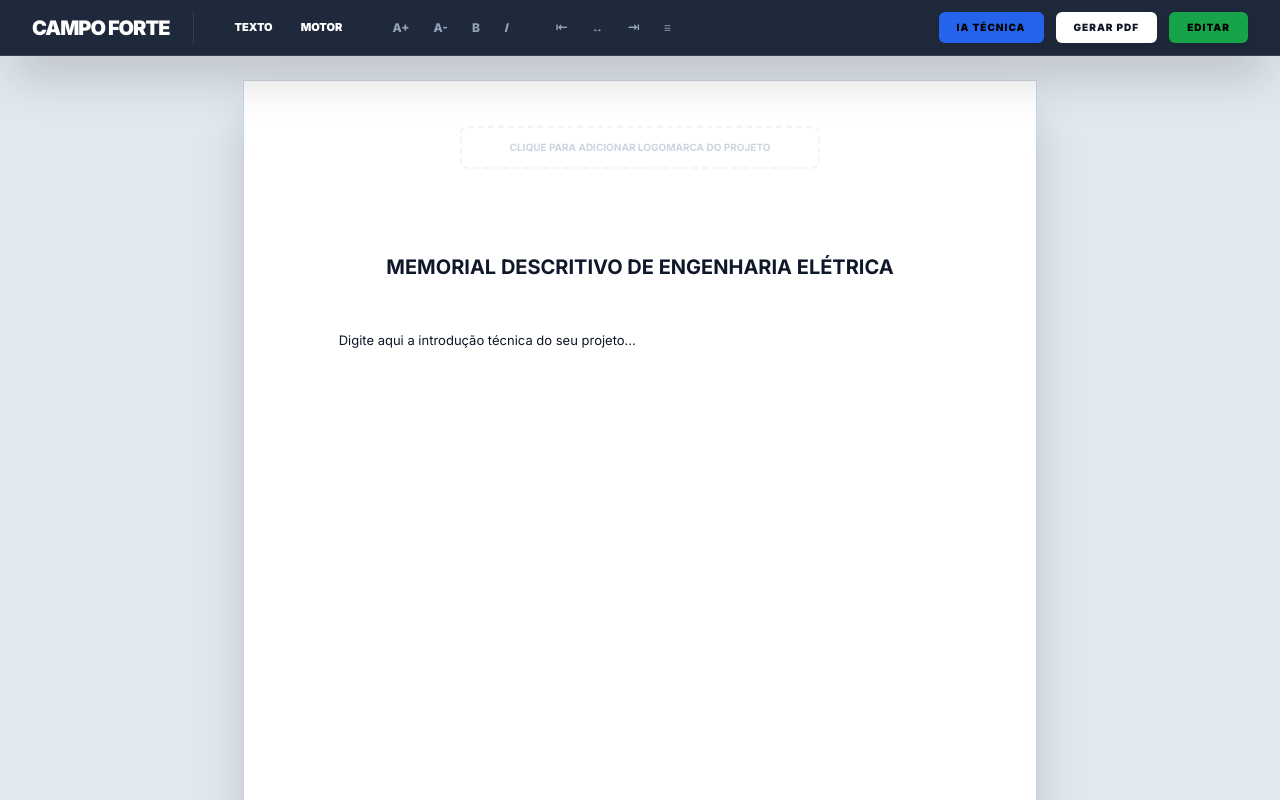
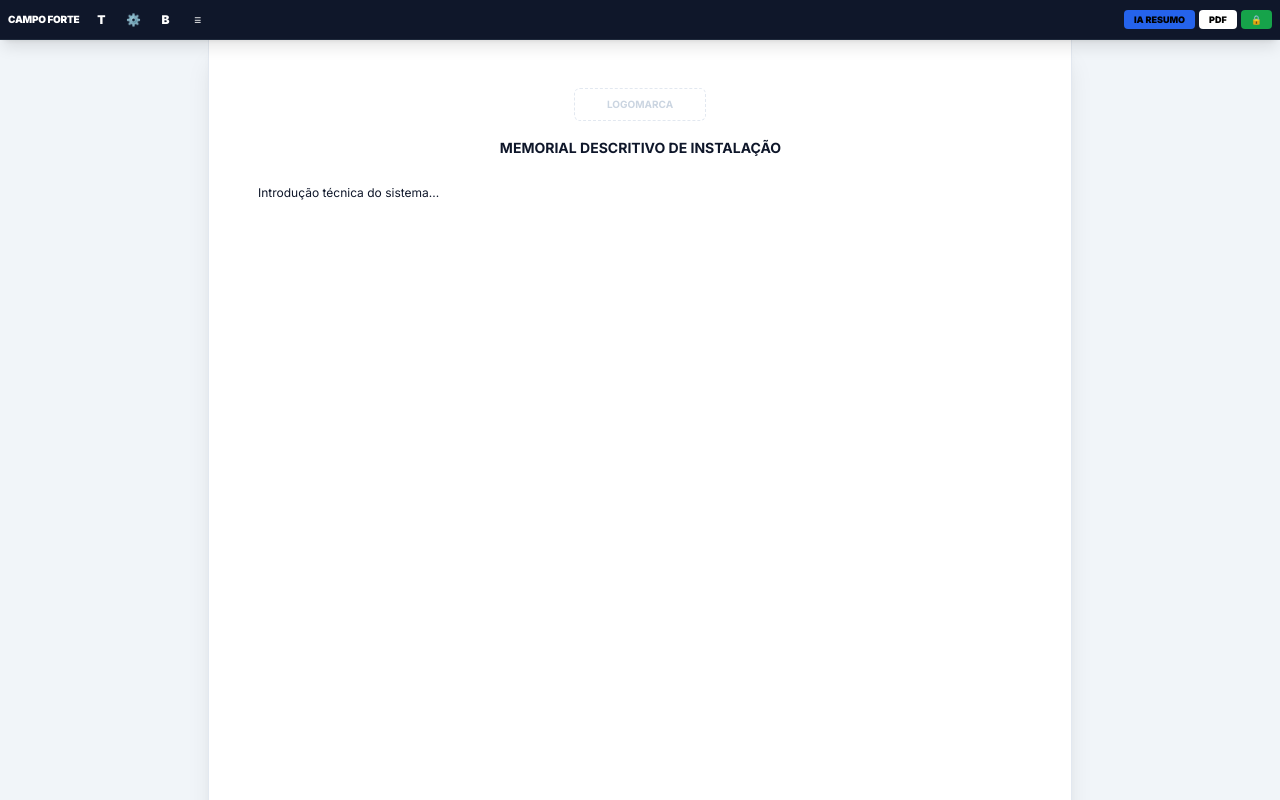
Before and after one commit to joabagricio12/CAMPO-FORTE-APP, a React (Vite) app: page / in a window 1280 px wide. Shown: the top 800 px of the page. Built offline with nearby package versions, Linux system fonts and the light colour scheme.

Commit message:
Add files via upload

```diff
--- a/App.tsx
+++ b/App.tsx
@@ -6,39 +6,46 @@ import { calculateDimensioning, calculateGeneralSummary } from './calculations';
 import { GoogleGenAI } from "@google/genai";
 
 const MotorIcon = () => (
-  <svg viewBox="0 0 64 64" fill="none" xmlns="http://www.w3.org/2000/svg" className="w-10 h-10 text-[#005792]">
-    <rect x="12" y="24" width="32" height="20" rx="1" stroke="currentColor" strokeWidth="3" fill="white"/>
-    <rect x="44" y="30" width="6" height="8" rx="1" fill="currentColor"/>
-    <circle cx="28" cy="34" r="5" stroke="currentColor" strokeWidth="2" fill="#f0f9ff"/>
+  <svg viewBox="0 0 64 64" fill="none" xmlns="http://www.w3.org/2000/svg" className="w-5 h-5 text-[#005792] shrink-0">
+    {/* Aletas do Motor */}
+    <rect x="18" y="24" width="28" height="16" rx="1" fill="white" stroke="currentColor" strokeWidth="1.5"/>
+    <path d="M22 24v16M26 24v16M30 24v16M34 24v16M38 24v16M42 24v16" stroke="currentColor" strokeWidth="0.5" strokeOpacity="0.4"/>
+    {/* Caixa de Ligação */}
+    <rect x="24" y="20" width="16" height="4" rx="1" fill="currentColor"/>
+    {/* Eixo e Ventilador */}
+    <rect x="46" y="28" width="4" height="8" rx="1" fill="currentColor"/>
+    <path d="M14 26v12M12 28v8" stroke="currentColor" strokeWidth="2" strokeLinecap="round"/>
+    {/* Base/Pés */}
+    <path d="M18 40l-2 3M46 40l2 3" stroke="currentColor" strokeWidth="2" strokeLinecap="round"/>
   </svg>
 );
 
 const App: React.FC = () => {
   const [project, setProject] = useState<ProjectData>(() => {
-    const saved = localStorage.getItem('cf_word_v11');
+    const saved = localStorage.getItem('cf_ultimate_v1');
     return saved ? JSON.parse(saved) : {
       title: 'Projeto Campo Forte',
       blocks: [
-        { id: 'b1', type: 'text', value: 'MEMORIAL DESCRITIVO DE ENGENHARIA ELÉTRICA', fontSize: 20, bold: true, align: 'center' },
-        { id: 'b2', type: 'text', value: 'Digite aqui a introdução técnica do seu projeto...', fontSize: 13, align: 'justify' }
+        { id: 'b1', type: 'text', value: 'MEMORIAL DESCRITIVO DE INSTALAÇÃO', fontSize: 14, bold: true, align: 'center' },
+        { id: 'b2', type: 'text', value: 'Introdução técnica do sistema...', fontSize: 12, align: 'justify' }
       ]
     };
   });
 
-  const [headerImage, setHeaderImage] = useState<string | null>(() => localStorage.getItem('cf_logo_v11'));
+  const [headerImage, setHeaderImage] = useState<string | null>(() => localStorage.getItem('cf_logo_v12'));
   const [isLocked, setIsLocked] = useState(false);
   const [isGenerating, setIsGenerating] = useState(false);
   const [activeBlockId, setActiveBlockId] = useState<string | null>(null);
 
-  useEffect(() => { localStorage.setItem('cf_word_v11', JSON.stringify(project)); }, [project]);
-  useEffect(() => { if (headerImage) localStorage.setItem('cf_logo_v11', headerImage); }, [headerImage]);
+  useEffect(() => { localStorage.setItem('cf_ultimate_v1', JSON.stringify(project)); }, [project]);
+  useEffect(() => { if (headerImage) localStorage.setItem('cf_logo_v12', headerImage); }, [headerImage]);
 
   const addBlock = (type: 'text' | 'motor') => {
     const newBlock: BlockData = {
       id: Math.random().toString(36).substr(2, 9),
       type,
       value: type === 'motor' ? '1' : '',
-      fontSize: 14,
+      fontSize: 12,
       align: 'left'
     };
 
@@ -55,18 +62,18 @@ const App: React.FC = () => {
   };
 
   const updateBlock = (blockId: string, updates: Partial<BlockData>) => {
-    setProject({
-      ...project,
-      blocks: project.blocks.map(b => b.id === blockId ? { ...b, ...updates } : b)
-    });
+    setProject(prev => ({
+      ...prev,
+      blocks: prev.blocks.map(b => b.id === blockId ? { ...b, ...updates } : b)
+    }));
   };
 
   const removeBlock = (blockId: string) => {
     if (project.blocks.length <= 1) return;
-    setProject({
-      ...project,
-      blocks: project.blocks.filter(b => b.id !== blockId)
-    });
+    setProject(prev => ({
+      ...prev,
+      blocks: prev.blocks.filter(b => b.id !== blockId)
+    }));
     setActiveBlockId(null);
   };
 
@@ -77,7 +84,7 @@ const App: React.FC = () => {
     const target = dir === 'up' ? idx - 1 : idx + 1;
     if (target < 0 || target >= newBlocks.length) return;
     [newBlocks[idx], newBlocks[target]] = [newBlocks[target], newBlocks[idx]];
-    setProject({ ...project, blocks: newBlocks });
+    setProject(prev => ({ ...prev, blocks: newBlocks }));
   };
 
   const generateAI = async () => {
@@ -87,25 +94,33 @@ const App: React.FC = () => {
       .map(b => getMotorByCv(parseFloat(b.value)))
       .filter((m): m is WegMotorData => !!m);
 
-    if (motors.length === 0) return alert("Adicione motores para a IA analisar.");
+    if (motors.length === 0) return alert("Adicione motores para a análise da IA.");
 
     setIsGenerating(true);
     try {
       const summary = calculateGeneralSummary(motors);
       const ai = new GoogleGenAI({ apiKey: process.env.API_KEY });
-      const prompt = `Como Engenheiro Sênior da Campo Forte, escreva um parágrafo técnico sobre um projeto com ${summary.motorCount} motores WEG IE3 (${summary.totalCv}CV totais). Cite o disjuntor geral de ${summary.recommendedMainBreaker}. Seja formal.`;
+      const prompt = `Gere uma CONCLUSÃO TÉCNICA final para este memorial. O projeto possui ${summary.motorCount} motores totais, somando ${summary.totalCv}CV. A corrente nominal de barramento é de aproximadamente ${summary.totalIn}A. Indique obrigatoriamente um ${summary.recommendedMainBreaker}. Use linguagem de Engenharia Sênior, seja direto e profissional. Não use saudações.`;
 
       const res = await ai.models.generateContent({
         model: 'gemini-3-flash-preview',
         contents: prompt,
-        config: { systemInstruction: "Você é um Engenheiro Eletricista Sênior. Produza textos puramente técnicos para memoriais descritivos." }
+        config: { systemInstruction: "Você é um Engenheiro da Campo Forte. Produza apenas o texto técnico final de fechamento do relatório." }
       });
 
-      const newBlock: BlockData = { id: 'ai-' + Date.now(), type: 'text', value: res.text || '', fontSize: 13, align: 'justify' };
-      setProject({ ...project, blocks: [...project.blocks, newBlock] });
+      const newBlock: BlockData = {
+        id: 'ai-' + Date.now(),
+        type: 'text',
+        value: `CONCLUSÃO TÉCNICA:\n\n${res.text || 'Falha ao gerar resumo.'}`,
+        fontSize: 12,
+        bold: true,
+        align: 'justify'
+      };
+
+      setProject(prev => ({ ...prev, blocks: [...prev.blocks, newBlock] }));
       setActiveBlockId(newBlock.id);
     } catch (e) {
-      alert("Erro na IA.");
+      alert("Erro na IA: Verifique sua chave API.");
     } finally {
       setIsGenerating(false);
     }
@@ -114,100 +129,78 @@ const App: React.FC = () => {
   const activeBlock = project.blocks.find(b => b.id === activeBlockId);
 
   return (
-    <div className="min-h-screen bg-[#e2e8f0] flex flex-col items-center">
+    <div className="min-h-screen bg-slate-100 flex flex-col items-center">
 
-      {/* TOOLBAR ESTILO OFFICE (FIXA) */}
-      <div className="fixed top-0 left-0 w-full h-14 bg-[#1e293b] shadow-2xl z-[9999] no-print flex items-center justify-between px-8 border-b border-slate-700">
-        <div className="flex items-center gap-6">
-          <span className="text-white font-black text-xl tracking-tighter">CAMPO FORTE</span>
-
-          <div className="h-8 w-px bg-slate-700"></div>
-
-          <div className="flex bg-slate-800 rounded p-1 gap-1">
-            <button onClick={() => addBlock('text')} className="toolbar-btn" title="Novo Texto">TEXTO</button>
-            <button onClick={() => addBlock('motor')} className="toolbar-btn" title="Inserir Motor">MOTOR</button>
+      {/* BARRA DE FERRAMENTAS COMPACTA */}
+      <div className="fixed top-0 left-0 w-full h-10 bg-[#0f172a] shadow-lg z-[9999] no-print flex items-center justify-between px-2 border-b border-slate-800">
+        <div className="flex items-center gap-1 overflow-x-auto no-scrollbar">
+          <span className="text-white font-black text-[10px] tracking-tight shrink-0 mr-1">CAMPO FORTE</span>
+          <button onClick={() => addBlock('text')} className="tool-btn">T</button>
+          <button onClick={() => addBlock('motor')} className="tool-btn">⚙️</button>
+          <button onClick={() => updateBlock(activeBlockId!, { bold: !activeBlock?.bold })} className={`tool-btn ${activeBlock?.bold ? 'bg-blue-600' : ''}`}>B</button>
+          <button onClick={() => updateBlock(activeBlockId!, { align: 'justify' })} className="tool-btn">≡</button>
         </div>
-
-          <div className="flex items-center gap-1">
-            <button onClick={() => updateBlock(activeBlockId!, { fontSize: (activeBlock?.fontSize || 14) + 1 })} className="format-btn">A+</button>
-            <button onClick={() => updateBlock(activeBlockId!, { fontSize: Math.max(8, (activeBlock?.fontSize || 14) - 1) })} className="format-btn">A-</button>
-            <button onClick={() => updateBlock(activeBlockId!, { bold: !activeBlock?.bold })} className={`format-btn font-bold ${activeBlock?.bold ? 'bg-blue-600 text-white' : ''}`}>B</button>
-            <button onClick={() => updateBlock(activeBlockId!, { italic: !activeBlock?.italic })} className={`format-btn italic ${activeBlock?.italic ? 'bg-blue-600 text-white' : ''}`}>I</button>
-          </div>
-
-          <div className="flex bg-slate-800 rounded p-1 gap-1">
-            <button onClick={() => updateBlock(activeBlockId!, { align: 'left' })} className={`format-btn px-2 ${activeBlock?.align === 'left' ? 'bg-blue-600' : ''}`}>⇤</button>
-            <button onClick={() => updateBlock(activeBlockId!, { align: 'center' })} className={`format-btn px-2 ${activeBlock?.align === 'center' ? 'bg-blue-600' : ''}`}>↔</button>
-            <button onClick={() => updateBlock(activeBlockId!, { align: 'right' })} className={`format-btn px-2 ${activeBlock?.align === 'right' ? 'bg-blue-600' : ''}`}>⇥</button>
-            <button onClick={() => updateBlock(activeBlockId!, { align: 'justify' })} className={`format-btn px-2 ${activeBlock?.align === 'justify' ? 'bg-blue-600' : ''}`}>≡</button>
+        <div className="flex items-center gap-1 shrink-0">
+          <button onClick={generateAI} disabled={isGenerating} className="action-btn bg-blue-600">{isGenerating ? '...' : 'IA RESUMO'}</button>
+          <button onClick={() => window.print()} className="action-btn bg-white text-black">PDF</button>
+          <button onClick={() => setIsLocked(!isLocked)} className={`action-btn ${isLocked ? 'bg-red-500' : 'bg-green-600'}`}>{isLocked ? '🔓' : '🔒'}</button>
         </div>
       </div>
 
-        <div className="flex items-center gap-3">
-          <button onClick={generateAI} disabled={isGenerating} className="action-btn bg-blue-600">
-            {isGenerating ? 'PROCESSANDO...' : 'IA TÉCNICA'}
-          </button>
-          <button onClick={() => window.print()} className="action-btn bg-white text-slate-900">GERAR PDF</button>
-          <button onClick={() => setIsLocked(!isLocked)} className={`action-btn ${isLocked ? 'bg-red-500' : 'bg-green-600'}`}>
-            {isLocked ? 'VISUALIZAR' : 'EDITAR'}
-          </button>
-        </div>
-      </div>
+      {/* DOCUMENTO ADAPTATIVO */}
+      <div className="mt-10 mb-10 w-full max-w-4xl px-0 md:px-4">
+        <div className="bg-white min-h-[297mm] shadow-xl relative flex flex-col p-4 md:p-12 print:p-0 print:shadow-none w-full border-x border-slate-200">
 
-      {/* ÁREA DO DOCUMENTO A4 */}
-      <div className="mt-20 mb-20">
-        <div className="bg-white w-[210mm] min-h-[297mm] shadow-2xl p-[25mm] pt-[45mm] pb-[30mm] relative flex flex-col border border-slate-300 print:shadow-none print:border-none print:m-0">
-
-          {/* LOGO CENTRALIZADA */}
-          <div className="absolute top-[12mm] left-0 w-full flex justify-center no-print-img">
+          {/* LOGO - POSIÇÃO SUPERIOR OTIMIZADA */}
+          <div className="w-full flex justify-center mb-4 no-print-img">
             {headerImage ? (
               <img
                 src={headerImage}
-                className="max-h-[22mm] cursor-pointer"
-                onClick={() => !isLocked && document.getElementById('logo-upload')?.click()}
+                className="max-h-12 cursor-pointer transition active:scale-95"
+                onClick={() => !isLocked && document.getElementById('logo-file')?.click()}
               />
             ) : (
               !isLocked && (
                 <button
-                  onClick={() => document.getElementById('logo-upload')?.click()}
-                  className="text-[10px] font-bold text-slate-300 border-2 border-dashed border-slate-100 px-12 py-3 rounded-lg hover:border-blue-200 transition"
-                >CLIQUE PARA ADICIONAR LOGOMARCA DO PROJETO</button>
+                  onClick={() => document.getElementById('logo-file')?.click()}
+                  className="text-[10px] font-bold text-slate-300 border border-dashed border-slate-200 px-8 py-2 rounded-md"
+                >LOGOMARCA</button>
               )
             )}
-            <input type="file" id="logo-upload" className="hidden" accept="image/*" onChange={(e) => {
+            <input type="file" id="logo-file" className="hidden" accept="image/*" onChange={(e) => {
               const f = e.target.files?.[0];
               if(f){ const r = new FileReader(); r.onloadend = () => setHeaderImage(r.result as string); r.readAsDataURL(f); }
             }} />
           </div>
 
-          {/* FLUXO DE TEXTO E MOTORES */}
+          {/* FLUXO TÉCNICO DE ALTA DENSIDADE */}
           <div className="flex flex-col w-full flex-1">
             {project.blocks.map((block) => (
               <div
                 key={block.id}
-                className={`relative mb-2 group/block transition-all rounded-md ${activeBlockId === block.id && !isLocked ? 'bg-blue-50/30 ring-1 ring-blue-100' : ''}`}
+                className={`relative group/block transition-all border-l ${activeBlockId === block.id && !isLocked ? 'border-blue-400 bg-blue-50/10' : 'border-transparent'}`}
                 onClick={() => !isLocked && setActiveBlockId(block.id)}
               >
-                {/* CONTROLES DE FLUXO (NO-PRINT) */}
+                {/* CONTROLES RÁPIDOS */}
                 {!isLocked && activeBlockId === block.id && (
-                  <div className="absolute -left-12 top-0 flex flex-col gap-1 no-print">
-                    <button onClick={(e) => { e.stopPropagation(); moveBlock(block.id, 'up'); }} className="ctrl-btn">↑</button>
-                    <button onClick={(e) => { e.stopPropagation(); moveBlock(block.id, 'down'); }} className="ctrl-btn">↓</button>
-                    <button onClick={(e) => { e.stopPropagation(); removeBlock(block.id); }} className="ctrl-btn text-red-500">×</button>
+                  <div className="absolute -right-2 top-0 flex flex-col gap-0.5 no-print z-[100]">
+                    <button onClick={(e) => { e.stopPropagation(); moveBlock(block.id, 'up'); }} className="float-btn">↑</button>
+                    <button onClick={(e) => { e.stopPropagation(); removeBlock(block.id); }} className="float-btn text-red-500">×</button>
                   </div>
                 )}
 
                 {block.type === 'text' ? (
                   <textarea
-                    className="w-full bg-transparent border-none outline-none resize-none overflow-hidden placeholder:text-slate-100 leading-relaxed text-slate-900"
+                    className="w-full bg-transparent border-none outline-none resize-none overflow-hidden text-slate-900 placeholder:text-slate-100 leading-[1.3]"
                     style={{
                       fontSize: `${block.fontSize}px`,
                       fontWeight: block.bold ? 'bold' : 'normal',
                       fontStyle: block.italic ? 'italic' : 'normal',
                       textAlign: block.align,
-                      minHeight: '1.5em'
+                      minHeight: '1em',
+                      padding: '2px 0'
                     }}
-                    placeholder="Inicie a redação do memorial..."
+                    placeholder="..."
                     value={block.value}
                     onChange={(e) => {
                       updateBlock(block.id, { value: e.target.value });
@@ -221,40 +214,25 @@ const App: React.FC = () => {
                     disabled={isLocked}
                   />
                 ) : (
-                  /* WIDGET MOTOR TÉCNICO SIMPLIFICADO */
-                  <div className="my-6 border-y border-slate-100 py-6 bg-[#fcfdfe] rounded-xl px-8 flex items-center justify-between shadow-sm">
-                    <div className="flex items-center gap-6">
+                  /* WIDGET MOTOR SLIM - TAMANHO DE LINHA WORD */
+                  <div className="flex items-center justify-between border-b border-slate-50 py-0.5 px-1 hover:bg-slate-50 transition min-h-[24px]">
+                    <div className="flex items-center gap-2 shrink-0">
                       <MotorIcon />
-                      <div className="flex flex-col">
-                        <span className="text-[11px] font-black text-slate-400 uppercase tracking-widest mb-1">MOTOR</span>
                       <select
-                          className="text-xl font-black bg-transparent border-none outline-none cursor-pointer text-[#005792] p-0"
+                        className="text-[12px] font-black bg-transparent border-none outline-none cursor-pointer text-[#005792] p-0 focus:ring-0"
                         value={block.value}
                         onChange={(e) => updateBlock(block.id, { value: e.target.value })}
                         disabled={isLocked}
                       >
-                          {WEG_MOTORS.map(m => <option key={m.cv} value={m.cv}>{m.cv} CV | Trifásico W22</option>)}
+                        {WEG_MOTORS.map(m => <option key={m.cv} value={m.cv}>{m.cv} CV</option>)}
                       </select>
                     </div>
-                    </div>
 
-                    <div className="flex gap-10 border-l border-slate-100 pl-10">
-                      <div className="flex flex-col text-center">
-                        <span className="text-[9px] font-bold text-slate-400 uppercase mb-1">Potência</span>
-                        <span className="text-sm font-black text-slate-700">{(parseFloat(block.value) * 0.735).toFixed(2)} kW</span>
-                      </div>
-                      <div className="flex flex-col text-center">
-                        <span className="text-[9px] font-bold text-slate-400 uppercase mb-1">Corrente (In)</span>
-                        <span className="text-sm font-black text-slate-700">{getMotorByCv(parseFloat(block.value))?.currentIn} A</span>
-                      </div>
-                      <div className="flex flex-col text-center">
-                        <span className="text-[9px] font-bold text-slate-400 uppercase mb-1">Cabo Mínimo</span>
-                        <span className="text-sm font-black text-[#005792]">{calculateDimensioning(getMotorByCv(parseFloat(block.value))!).cableSize}</span>
-                      </div>
-                      <div className="flex flex-col text-center">
-                        <span className="text-[9px] font-bold text-slate-400 uppercase mb-1">Disjuntor</span>
-                        <span className="text-sm font-black text-slate-700">{calculateDimensioning(getMotorByCv(parseFloat(block.value))!).circuitBreaker.split(' (')[0]}</span>
-                      </div>
+                    <div className="flex flex-1 justify-end gap-3 md:gap-8 items-center text-[10px] md:text-[11px] font-semibold text-slate-400 overflow-hidden">
+                      <span className="shrink-0"><b className="text-slate-700">{(parseFloat(block.value) * 0.735).toFixed(2)}</b>kW</span>
+                      <span className="shrink-0"><b className="text-slate-700">{getMotorByCv(parseFloat(block.value))?.currentIn}</b>A</span>
+                      <span className="shrink-0 text-[#005792] font-black">{calculateDimensioning(getMotorByCv(parseFloat(block.value))!).cableSize}</span>
+                      <span className="shrink-0 bg-slate-100 px-1 rounded text-slate-900 font-black">{calculateDimensioning(getMotorByCv(parseFloat(block.value))!).circuitBreaker.split(' (')[0]}</span>
                     </div>
                   </div>
                 )}
@@ -262,67 +240,58 @@ const App: React.FC = () => {
             ))}
           </div>
 
-          {/* RODAPÉ DO MEMORIAL */}
-          <div className="mt-12 border-t border-slate-100 pt-6 flex justify-between items-center text-[10px] font-black text-slate-300 uppercase tracking-widest">
-            <span>MEMORIAL DESCRITIVO TÉCNICO</span>
-            <span>CAMPO FORTE ENGENHARIA</span>
-          </div>
+          <div className="h-6"></div>
         </div>
       </div>
 
       <style>{`
-        .toolbar-btn {
+        .tool-btn {
           color: white;
-          padding: 4px 12px;
-          border-radius: 4px;
-          font-weight: 900;
-          font-size: 11px;
-          transition: 0.2s;
-        }
-        .toolbar-btn:hover { background-color: #334155; }
-
-        .format-btn {
-          color: #94a3b8;
-          padding: 6px 10px;
-          border-radius: 4px;
-          font-weight: 800;
-          font-size: 12px;
-          transition: 0.15s;
-        }
-        .format-btn:hover { color: white; background-color: #334155; }
-
-        .action-btn {
-          padding: 8px 18px;
-          border-radius: 6px;
-          font-weight: 900;
-          font-size: 10px;
-          text-transform: uppercase;
-          letter-spacing: 1px;
-          transition: 0.2s;
-          box-shadow: 0 4px 12px rgba(0,0,0,0.1);
-        }
-
-        .ctrl-btn {
-          background-color: white;
-          width: 32px;
-          height: 32px;
-          border-radius: 6px;
-          border: 1px solid #e2e8f0;
-          font-weight: 900;
-          font-size: 14px;
+          width: 28px;
+          height: 28px;
           display: flex;
           align-items: center;
           justify-content: center;
+          font-weight: 900;
+          font-size: 12px;
+          border-radius: 4px;
+          transition: 0.1s;
+        }
+        .tool-btn:hover { background-color: #334155; }
+
+        .action-btn {
+          padding: 3px 10px;
+          border-radius: 4px;
+          font-weight: 900;
+          font-size: 9px;
+          text-transform: uppercase;
           transition: 0.2s;
-          box-shadow: 0 2px 4px rgba(0,0,0,0.05);
         }
-        .ctrl-btn:hover { background-color: #f8fafc; transform: scale(1.1); color: #005792; }
+
+        .float-btn {
+          background-color: white;
+          width: 22px;
+          height: 22px;
+          border: 1px solid #e2e8f0;
+          font-weight: 900;
+          font-size: 10px;
+          display: flex;
+          align-items: center;
+          justify-content: center;
+          box-shadow: 0 1px 3px rgba(0,0,0,0.1);
+          border-radius: 2px;
+        }
+
+        .no-scrollbar::-webkit-scrollbar { display: none; }
+        .no-scrollbar { -ms-overflow-style: none; scrollbar-width: none; }
 
         @media print {
-          body { background: white !important; margin: 0 !important; }
-          .min-h-[297mm] { box-shadow: none !important; margin: 0 !important; border: none !important; width: 100% !important; }
           .no-print, .no-print-img { display: none !important; }
-          textarea { overflow: visible !important; height: auto !important; width: 100% !important; }
+          body { background: white !important; padding: 0 !important; }
+          .max-w-4xl { max-width: 100% !important; width: 100% !important; margin: 0 !important; }
+          .min-h-[297mm] { box-shadow: none !important; border: none !important; padding: 0 !important; }
+          textarea { overflow: visible !important; height: auto !important; }
+          select { -webkit-appearance: none; -moz-appearance: none; appearance: none; border: none; }
         }
 
         textarea { scrollbar-width: none; }
--- a/index.html
+++ b/index.html
@@ -3,14 +3,12 @@
 <html lang="pt-BR">
 <head>
     <meta charset="UTF-8">
-    <meta name="viewport" content="width=device-width, initial-scale=1.0, maximum-scale=1.0, user-scalable=no">
+    <meta name="viewport" content="width=device-width, initial-scale=1.0, user-scalable=yes">
     <title>CAMPO FORTE</title>
-    <!-- Configuração de Ícone para Mobile/APK -->
     <link rel="icon" type="image/png" href="icon.png">
     <link rel="apple-touch-icon" href="icon.png">
     <meta name="mobile-web-app-capable" content="yes">
     <meta name="apple-mobile-web-app-status-bar-style" content="black-translucent">
-
     <script src="https://cdn.tailwindcss.com"></script>
     <link href="https://fonts.googleapis.com/css2?family=Inter:wght@400;500;600;700;800;900&display=swap" rel="stylesheet">
     <style>
@@ -18,18 +16,15 @@
             font-family: 'Inter', sans-serif;
             margin: 0;
             padding: 0;
+            background-color: #f8fafc;
+            -webkit-font-smoothing: antialiased;
             overflow-x: hidden;
-            -webkit-font-smoothing: antialiased;
         }
         * { box-sizing: border-box; }
         @media print {
             .no-print { display: none !important; }
             body { background-color: white !important; }
         }
-        ::-webkit-scrollbar { width: 8px; }
-        ::-webkit-scrollbar-track { background: #f1f5f9; }
-        ::-webkit-scrollbar-thumb { background: #cbd5e1; border-radius: 10px; }
-        ::-webkit-scrollbar-thumb:hover { background: #94a3b8; }
     </style>
 <script type="importmap">
 {
```
Lines whose indentation alone changed are shown as unchanged.
